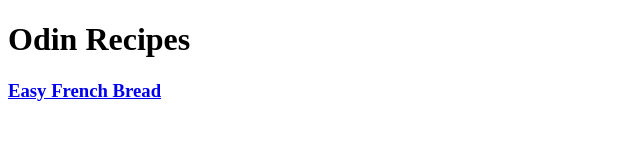
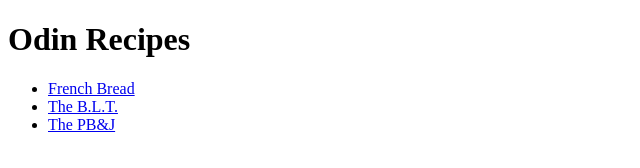
Before and after one commit to Jumb0J1mb0/odin-recipes, a plain HTML site: page index.html in a window 1280 px wide. Shown: the whole page, without its empty margins (0-640 px from the left). Drawn offline with Linux system fonts and the light colour scheme.

Commit message:
Change index recipe links to ordered list

```diff
--- a/index.html
+++ b/index.html
@@ -8,6 +8,12 @@
 </head>
 <body>
     <h1> Odin Recipes </h1>
-    <h3> <a href = "recipes/frenchbread.html">Easy French Bread</a> </h3>
+
+    <ul>
+        <li><a href = "recipes/frenchbread.html">French Bread</a></li>
+        <li><a href = "recipes/blt.html">The B.L.T.</a></li>
+        <li><a href = "recipes/pbj.html">The PB&J</a></li>
+    </ul>
+
 </body>
 </html>
```
